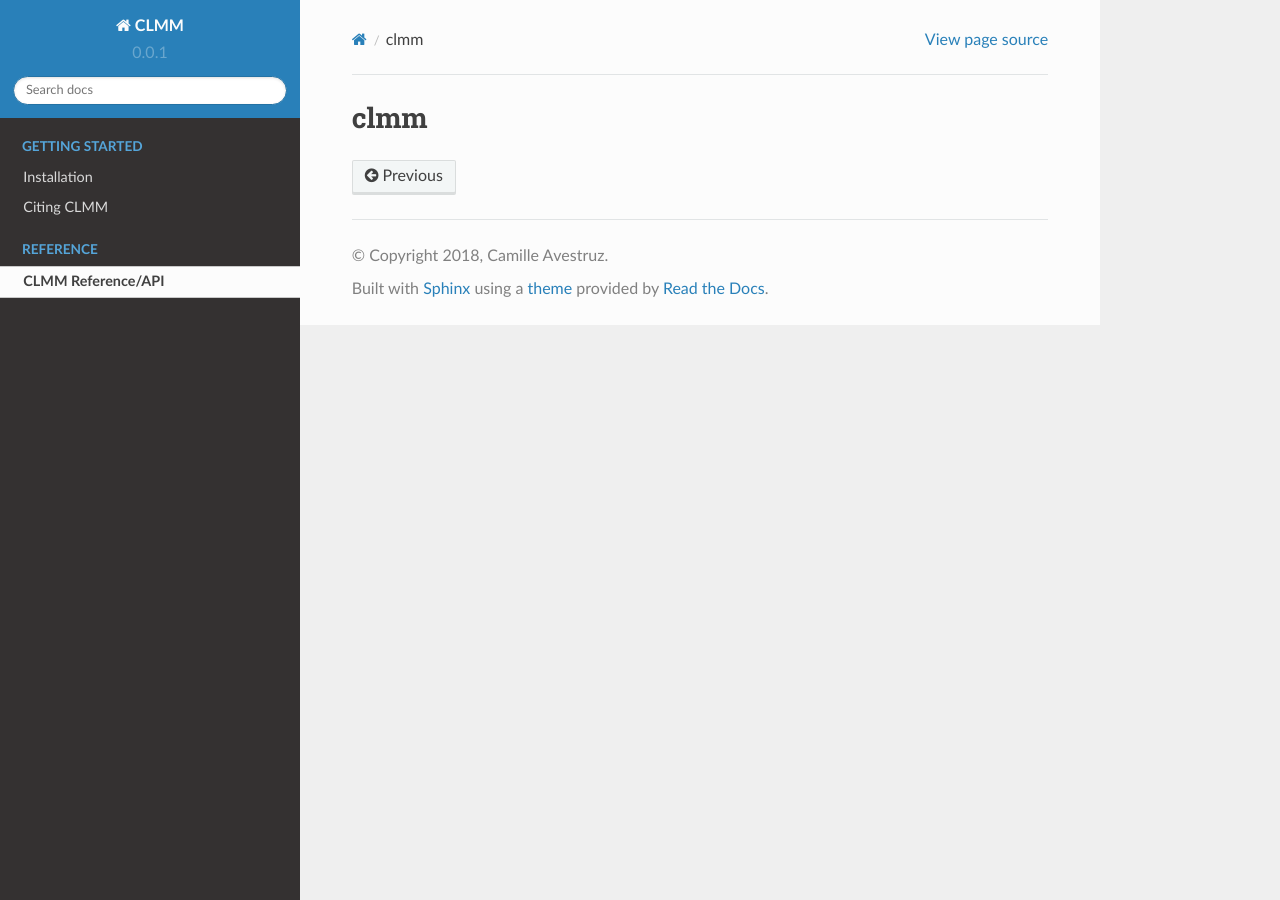
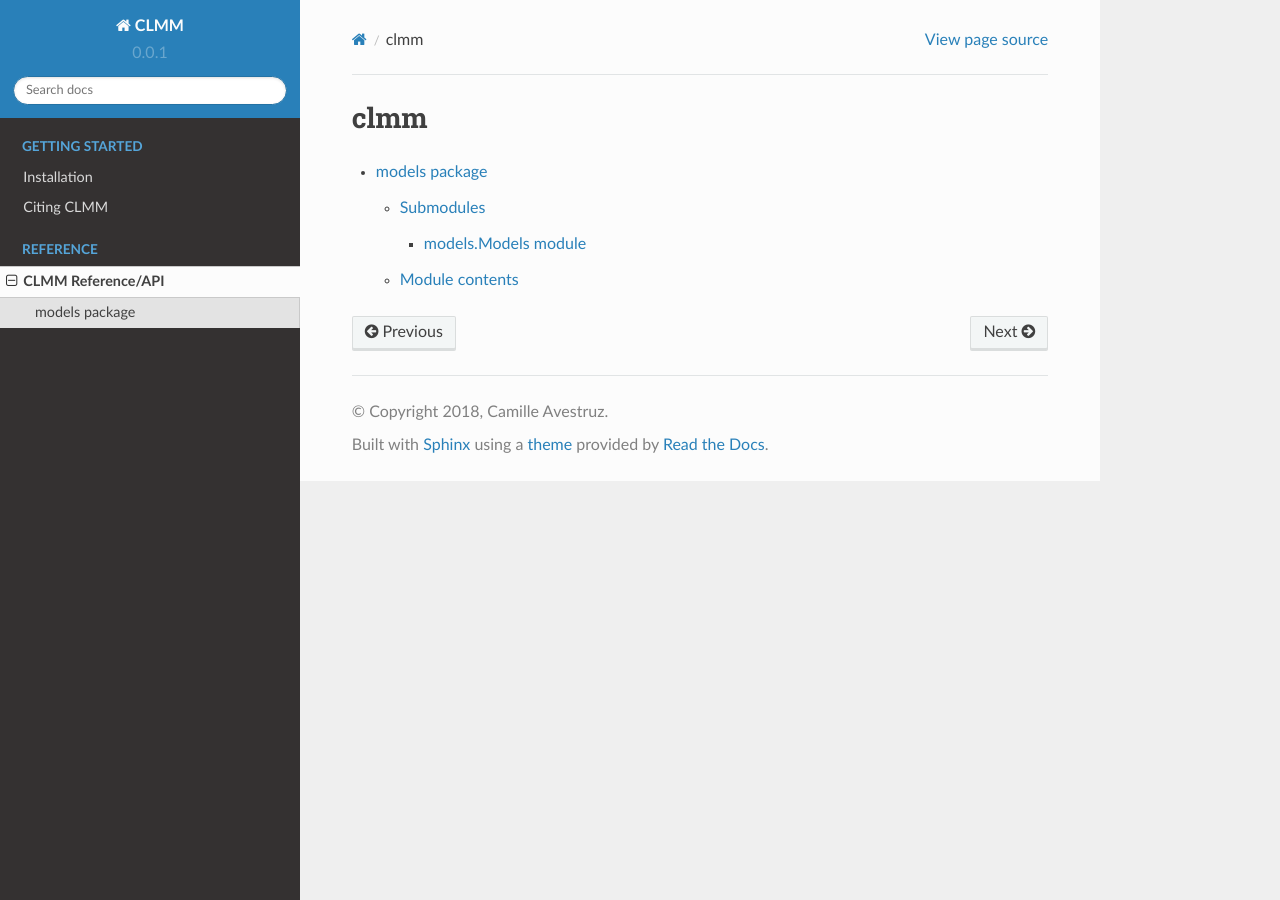
Before and after one commit to LSSTDESC/CLMM, a Sphinx documentation site: the page built from docs/api/modules.rst, in a window 1280 px wide. Built offline with Sphinx 7.4.7 and the Read the Docs theme 2.0.0, drawn with Linux system fonts in a browser that asks for light colours.

```diff
--- /dev/null
+++ b/docs/api/models.Models.rst
@@ -0,0 +1,7 @@
+models\.Models module
+=====================
+
+.. automodule:: models.Models
+    :members:
+    :undoc-members:
+    :show-inheritance:
--- a/docs/api/modules.rst
+++ b/docs/api/modules.rst
@@ -3,3 +3,5 @@ clmm
 
 .. toctree::
    :maxdepth: 4
+
+   models
```
Also changed, not shown: docs/api/models.rst (added, +17 -0 lines).
